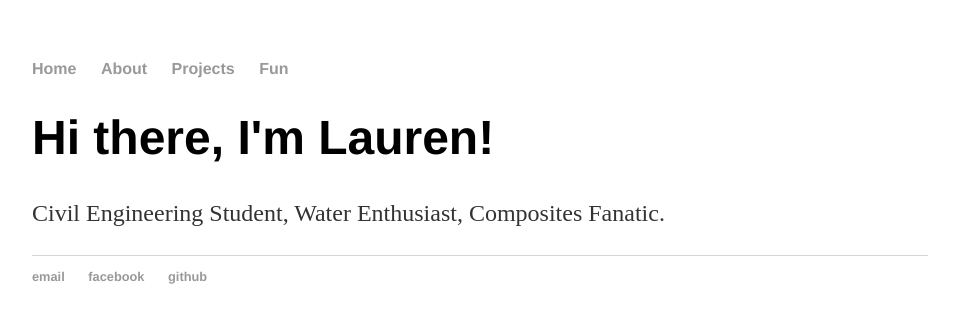
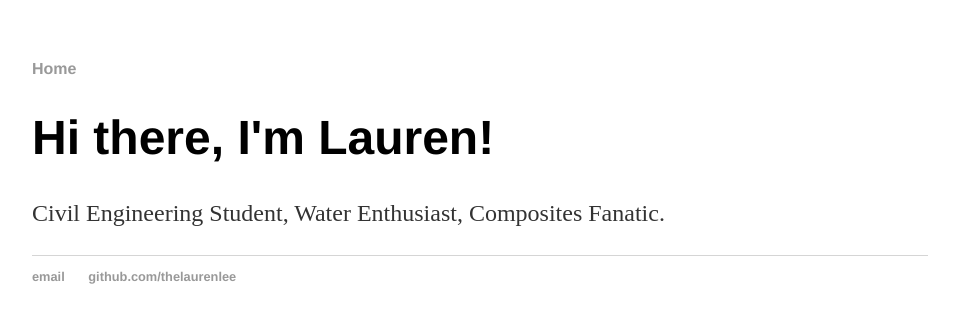
Before and after one commit to thelaurenlee/thelaurenlee.github.io, a Jekyll site: the page built from index.html, in a window 1280 px wide. Shown: the top 323 px of the page, without its empty margins (160-1119 px from the left). Built offline with Jekyll 4.4.1, drawn with Linux system fonts in a browser that asks for light colours.

Commit message:
Update index.html to default template

```diff
--- a/index.html
+++ b/index.html
@@ -1,38 +1,8 @@
-<!DOCTYPE html/>
-
-<html>
-
-	<head>
-		<title> Lauren Lee </title>
-			<!-- link to main stylesheet -->
-			<link rel="stylesheet" type="text/css" href="/css/main.css">
-	</head>
-	<body>
-
-		<nav>
-    		<ul>
-        		<li><a href="/">Home</a></li>
-	        	<li><a href="/about">About</a></li>
-        		<li><a href="/projects">Projects</a></li>
-        		<li><a href="/fun">Fun</a></li>
-    		</ul>
-		</nav>
-
-		<div class="container">
-    		<div class="blurb">
-        		<h1>Hi there, I'm Lauren!</h1>
-				<p>Civil Engineering Student, Water Enthusiast, Composites Fanatic.</p>
-    		</div><!-- /.blurb -->
-		</div><!-- /.container -->
-
-		<footer>
-    		<ul>
-        		<li><a href="mailto:l32aurenlee@gmail.com">email</a></li>
-        		<li><a href="https://www.facebook.com/lauren32lee">facebook</a></li>
-        		<li><a href="https://github.com/thelaurenlee">github</a></li>
-			</ul>
-		</footer>
-
-	</body>
-
-</html>
+---
+layout: default
+title: Lauren Lee
+---
+    	<div class="blurb">
+        	<h1>Hi there, I'm Lauren!</h1>
+			<p>Civil Engineering Student, Water Enthusiast, Composites Fanatic.</p>
+    	</div><!-- /.blurb -->
```
